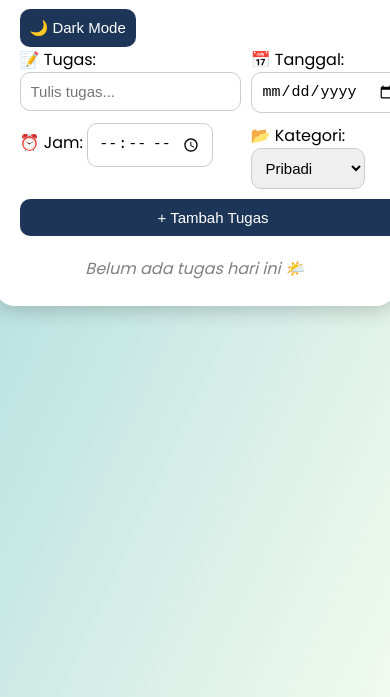
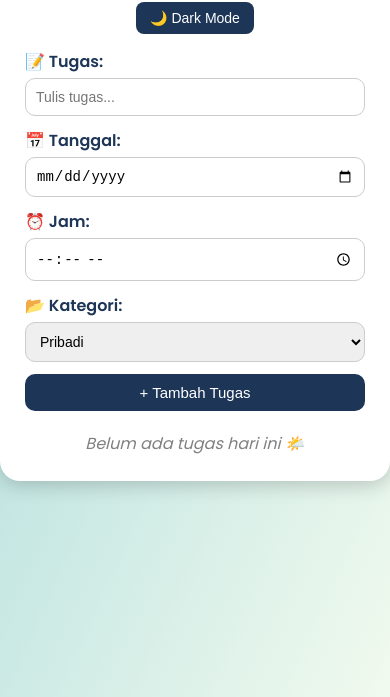
Before and after one commit to ipandokk/Project-WEB, a plain HTML site: page index.html in a window 390 px wide. Shown: the part 147-844 px from the top of the page. Drawn offline with Linux system fonts and the light colour scheme.

Commit message:
Update style.css

```diff
--- a/style.css
+++ b/style.css
@@ -24,35 +24,71 @@ body {
 h1 {
   text-align: center;
   color: #1d3557;
+  margin-bottom: 15px;
 }
 
+.mode-toggle {
+  text-align: center;
+  margin-bottom: 15px;
+}
+
+#toggleMode {
+  background-color: #1d3557;
+  color: white;
+  border: none;
+  padding: 8px 14px;
+  border-radius: 8px;
+  cursor: pointer;
+  font-size: 14px;
+  transition: 0.3s;
+}
+#toggleMode:hover {
+  background-color: #457b9d;
+}
+
+/* Form */
 form {
   display: grid;
   grid-template-columns: 1fr 1fr;
-  gap: 10px;
+  gap: 12px;
   margin-bottom: 20px;
 }
 
-input, select, button {
+.form-group {
+  display: flex;
+  flex-direction: column;
+}
+
+label {
+  font-weight: 600;
+  margin-bottom: 4px;
+  color: #1d3557;
+}
+
+input, select {
   padding: 10px;
   font-size: 15px;
   border-radius: 10px;
   border: 1px solid #ccc;
 }
 
-button {
+.add-btn {
   grid-column: span 2;
   background-color: #1d3557;
   color: white;
   border: none;
+  padding: 10px;
+  border-radius: 10px;
   cursor: pointer;
   transition: 0.3s;
+  font-size: 15px;
 }
 
-button:hover {
+.add-btn:hover {
   background-color: #457b9d;
 }
 
+/* Tugas */
 .task {
   background: #f1faff;
   padding: 12px;
@@ -81,6 +117,7 @@ button:hover {
   border-radius: 6px;
   padding: 5px 8px;
   cursor: pointer;
+  margin-left: 5px;
 }
 
 .no-task {
@@ -93,10 +130,10 @@ button:hover {
   text-align: center;
   font-weight: bold;
   color: #1d3557;
-  margin-bottom: 15px;
+  margin: 20px 0 10px;
 }
 
-
+/* 🌙 Dark Mode */
 body.dark {
   background: linear-gradient(135deg, #0f2027, #203a43, #2c5364);
   color: #f8f9fa;
@@ -126,3 +163,27 @@ body.dark button {
 body.dark .no-task {
   color: #b0b0b0;
 }
+
+/* 📱 Responsif untuk HP */
+@media (max-width: 600px) {
+  form {
+    grid-template-columns: 1fr;
+  }
+
+  .add-btn {
+    grid-column: span 1;
+  }
+
+  .task {
+    flex-direction: column;
+    align-items: flex-start;
+  }
+
+  .task div:last-child {
+    margin-top: 8px;
+  }
+
+  input, select, button {
+    font-size: 14px;
+  }
+}
```
